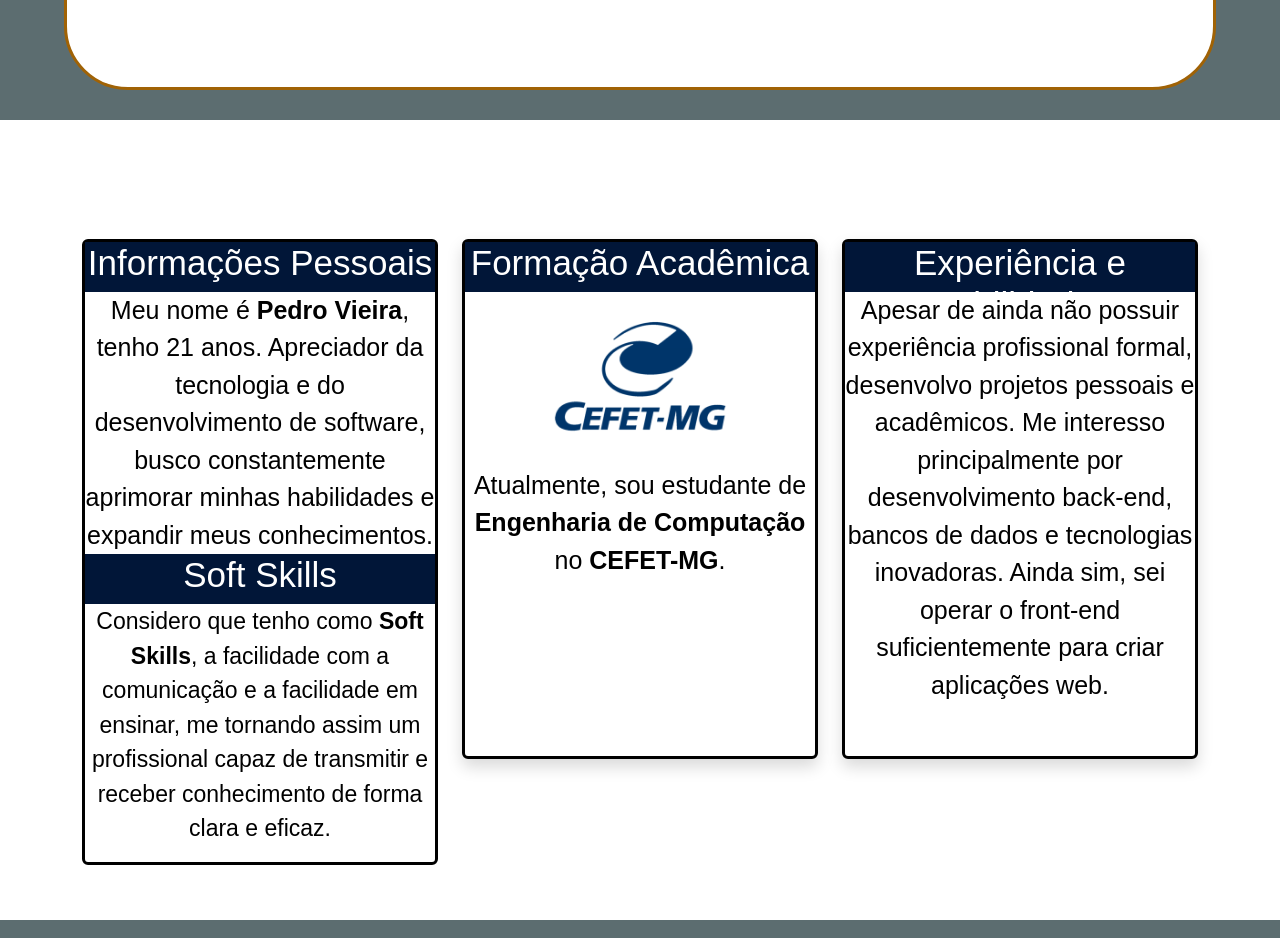
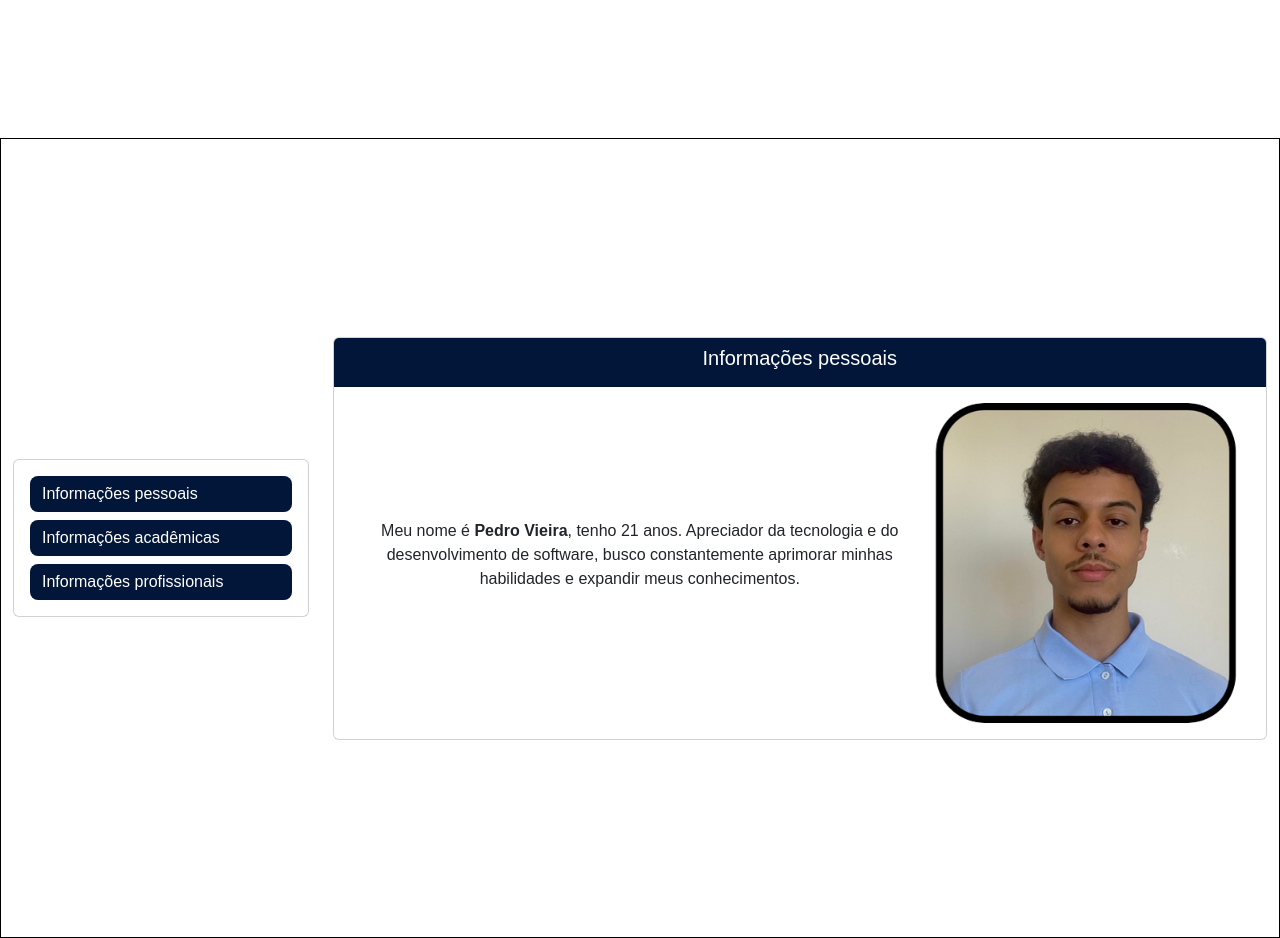
Before and after one commit to PedroVieiraC/portfolio, a plain HTML site: page index.html in a window 1280 px wide. Shown: the part 680-1618 px from the top of the page. Drawn offline with nearby package versions, Linux system fonts and the light colour scheme.

Commit message:
sobremim quase pronto

```diff
--- a/index.html
+++ b/index.html
@@ -99,71 +99,38 @@
         </aside>
     </div>
 
-    <div class="sobremim d-flex justify-content-center align-items-center" id="sobremim">
-        <section class="container mt-5">
-            <div class="row">
-                <!-- Informações Pessoais -->
-                <div class="col-md-4">
-                    <div class="sobrecard card text-center flex-grow-1">
+    <div class="sobremim container-fluid mt-5 d-flex justify-content-center align-items-center" id="sobremim">
+        <div class="row d-flex align-items-center">
+          <!-- Card menor à esquerda com botões e imagem -->
+          <div class="col-md-3 d-flex flex-column align-items-center">
+            <div class="card">
               <div class="card-body">
-                            <div class="innerCard d-flex flex-column h-100">
-                                <!-- Informações Pessoais -->
-                                <div class="flex-fill d-flex flex-column justify-content-start">
-                                    <h5 class="card-title d-flex justify-content-center">Informações Pessoais</h5>
-                                    <p class="card-text "> Meu nome é <strong>Pedro Vieira</strong>, tenho 21 anos. Apreciador da tecnologia e do desenvolvimento de software, busco constantemente aprimorar minhas habilidades e expandir meus conhecimentos.
-                                    </p>
+                <button id="btnPersonal" class="btn btn-primary btn-block mb-2">Informações pessoais</button>
+                <button id="btnAcademic" class="btn btn-primary btn-block mb-2">Informações acadêmicas</button>
+                <button id="btnProfessional" class="btn btn-primary btn-block">Informações profissionais</button>
               </div>
-                                <!-- Soft Skills -->
-                                <div class="flex-fill d-flex flex-column justify-content-start">
-                                    <h5 class="card-title">Soft Skills</h5>
-                                    <p class="card-texts">Considero que tenho como <strong>Soft Skills</strong>, a facilidade com a comunicação e a facilidade em ensinar, me tornando assim um profissional capaz de transmitir e receber conhecimento de forma clara e eficaz.
-                                    </p>
+            </div>
+          </div>
+          <!-- Card maior à direita com conteúdo -->
+          <div class="col-md-9 d-flex justify-content-center">
+            <div class="card w-100">
+              <div class="card-header">
+                <h5 id="card-title">Informações pessoais</h5>
+              </div>
+              <div class="card-body" id="card-content">
+                <p>Meu nome é <strong>Pedro Vieira</strong>, tenho 21 anos. Apreciador da tecnologia e do desenvolvimento de software, busco constantemente aprimorar minhas habilidades e expandir meus conhecimentos.</p>
+                <p><strong>Soft Skills:</strong> Tenho facilidade com a comunicação e em ensinar, permitindo transmitir e receber conhecimento de forma clara e eficaz.</p>
               </div>
             </div>
           </div>
         </div>
       </div>
 
-
-                <!-- Informação Acadêmica -->
-                <div class="col-md-4">
-                    <div class="sobrecard card text-center shadow">
-                        <div class="card-body d-flex flex-column">
-                            <h5 class="card-title">Formação Acadêmica</h5>
-                            <div class="d-flex justify-content-center w-100">
-                                <img class="lcefet img-fluid" src="./compounds/images/lcef.png"
-                                    alt="Logo do CEFET-MG" />
-                            </div>
-                            <p class="card-text">
-                                Atualmente, sou estudante de <strong>Engenharia de Computação</strong> no
-                                <strong>CEFET-MG</strong>.
-                            </p>
-                        </div>
-                    </div>
-                </div>
-
-
-                <!-- Informação Profissional -->
-                <div class="col-md-4">
-                    <div class="sobrecard card text-center shadow">
-                        <div class="card-body">
-                            <h5 class="card-title d-flex justify-content-center align-items-center flex-wrap">
-                                Experiência e Habilidades</h5>
-                            <p class="card-text">Apesar de ainda não possuir experiência profissional formal,
-                                desenvolvo
-                                projetos pessoais e acadêmicos. Me interesso principalmente por desenvolvimento
-                                back-end, bancos de dados
-                                e tecnologias inovadoras. Ainda sim, sei operar o front-end suficientemente para
-                                criar
-                                aplicações web.</p>
-                        </div>
-                    </div>
-                </div>
-            </div>
-        </section>
-    </div>
-
-
+    <!-- Bootstrap JS e dependências -->
+    <script src="https://code.jquery.com/jquery-3.5.1.slim.min.js"></script>
+    <script src="https://cdn.jsdelivr.net/npm/popper.js@1.16.1/dist/umd/popper.min.js"></script>
+    <script src="https://stackpath.bootstrapcdn.com/bootstrap/4.5.2/js/bootstrap.min.js"></script>
+    <script src="js/index.js"></script>
 
 </body>
 
--- /dev/null
+++ b/js/index.js
@@ -0,0 +1,56 @@
+document.addEventListener("DOMContentLoaded", function () {
+    // Mapeamento dos conteúdos e imagens com layout em linha
+    const contentMapping = {
+        personal: {
+            title: 'Informações pessoais',
+            content: `
+            <div class="container d-flex flex-row align-items-center justify-content-center">
+              <p class="me-3">
+                Meu nome é <strong>Pedro Vieira</strong>, tenho 21 anos. Apreciador da tecnologia e do desenvolvimento de software, busco constantemente aprimorar minhas habilidades e expandir meus conhecimentos.
+              </p>
+              <img class="imgsobre img-fluid" src="./compounds/images/eu.png" alt="Foto de perfil"/>
+            </div>
+            `
+        },
+        academic: {
+            title: 'Informações acadêmicas',
+            content: `
+            <div class="container d-flex flex-row align-items-center justify-content-center">
+              <p class="me-3">
+                Atualmente, sou estudante de <strong>Engenharia de Computação</strong> no <strong>CEFET-MG</strong>.
+              </p>
+              <img class="imgsobre img-fluid" src="./compounds/images/lcef.png" alt="Logo do CEFET-MG"/>
+            </div>
+            `
+        },
+        professional: {
+            title: 'Informações profissionais',
+            content: `
+            <div class="container d-flex flex-row align-items-center justify-content-center">
+              <p class="me-3">
+                Apesar de ainda não possuir experiência profissional formal, desenvolvo projetos pessoais e acadêmicos. Me interesso principalmente por desenvolvimento back-end, bancos de dados e tecnologias inovadoras. Também possuo conhecimentos em front-end para criação de aplicações web.
+              </p>
+              <img class="imgsobre img-fluid" src="https://via.placeholder.com/150?text=Liderart" alt="Logo Liderart" style="max-width: 150px; height: auto;"/>
+            </div>
+            `
+        }
+    };
+
+    // Elementos da interface
+    const titleElement = document.getElementById("card-title");
+    const contentElement = document.getElementById("card-content");
+
+    // Função para atualizar conteúdo
+    function updateContent(type) {
+        titleElement.innerText = contentMapping[type].title;
+        contentElement.innerHTML = contentMapping[type].content;
+    }
+
+    // Eventos de clique para os botões
+    document.getElementById("btnPersonal").addEventListener("click", () => updateContent("personal"));
+    document.getElementById("btnAcademic").addEventListener("click", () => updateContent("academic"));
+    document.getElementById("btnProfessional").addEventListener("click", () => updateContent("professional"));
+
+    // Define o conteúdo inicial
+    updateContent("personal");
+});
--- a/styles.css
+++ b/styles.css
@@ -8,8 +8,9 @@
   border: none;
 }
 
-body {
-  background-color: #5c6d70;
+html, body {
+  overflow-x: hidden;
+  width: 100%;
   color: white;
 }
 
@@ -79,7 +80,6 @@ body {
   min-height: 85vh;
   width: 90%;
   border-radius: 4rem;
-  border: 0.2rem solid #a06205;
   overflow: hidden;
   background-color: #FFF;
 }
@@ -140,7 +140,7 @@ body {
 }
 
 .inicio>aside>img {
-  height: 30rem;
+  height: 20rem;
   width: auto;
 }
 
@@ -148,73 +148,62 @@ img {
   max-width: 50%;
   height: auto;
   display: block;
-  /* Remove espaços extras ao redor da imagem */
 }
 
-.lcefet{
+.imgsobre{
   max-width: 50%;
   height: auto;
   display: block;
+  height: 20rem;
+  width: auto;
 
 }
 
 .sobremim {
   margin-top: 30px;
   min-height: 100vh;
-  width: 100vw;
+  width: 100%;
   overflow: hidden;
-  border: px solid black;
-  background-color: #FFF;
+  border: 1px solid black;
 }
 
-.sobrecard {
-  background-color: #FFF;
-  border: 1px solid black;
-  height: 65vh;
-  min-width: 30%;
-  color: #000;
-  overflow: hidden;
+.card-header {
+  background-color: #011638; /* Fundo do cabeçalho */
+  text-align: center;        /* Centraliza o título */
 }
 
 .card-title {
-  background-color: #011638;
   color: #FFF;
   margin: 0 !important;
-  padding: 0;
-  height: 50px;
-  font-size: clamp(35px, 5vw, 35px);
+  padding: 10px;
+  font-size: clamp(20px, 5vw, 35px);
 }
 
-.sobrecard>h5 {
-  color: #000;
-  border: 2px solid black;
-
+/* Caso queira centralizar o conteúdo interno do card */
+#card-content {
+  text-align: center;
 }
 
-.card-body {
-  padding: 0;
-  margin: 0;
+#card-title {
+  color: #FFF;
 }
 
-.sobrecard {
-  background-color: #FFF;
-  border: 3px solid black;
-  min-height: 65vh;
-  height: auto;
-  min-width: 30%;
-  color: #000;
-  overflow: visible;
-  margin-top: 15px;
+
+/* Estilização dos botões */
+.btn-block {
+  text-align: left;
 }
 
-.innerCard {
- height: 100%;
+.btn {
+  width: 100%;
+  background-color: #011638;
+  border: none;
+  border-radius: 8px;
+  transition: background-color 0.3s ease, transform 0.3s ease;
+  font-weight: 500;
 }
 
-.card-text{
-  font-size: 25px;
+.btn:hover {
+  background-color: #012a5a;
+  transform: scale(1.05);
 }
-
-.card-texts{
-  font-size: 23px;
-}
```
Also changed, not shown: compounds/images/eu.jpg (deleted), compounds/images/eu.png (added). Lines whose indentation alone changed are shown as unchanged.
